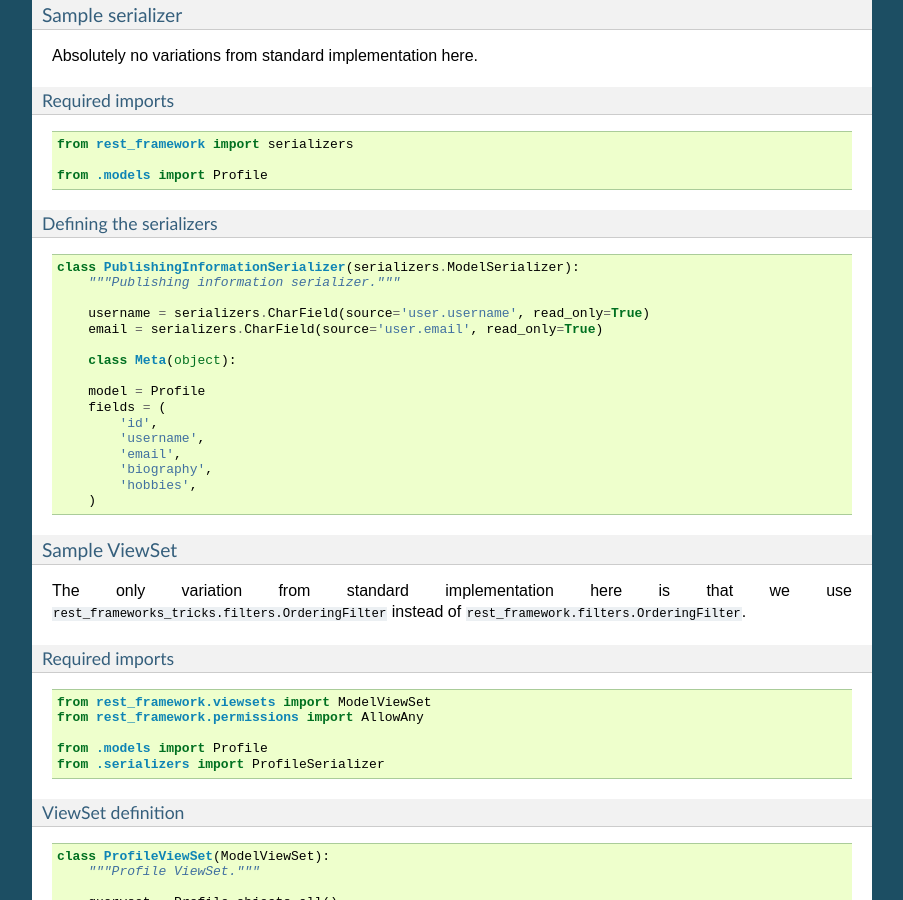
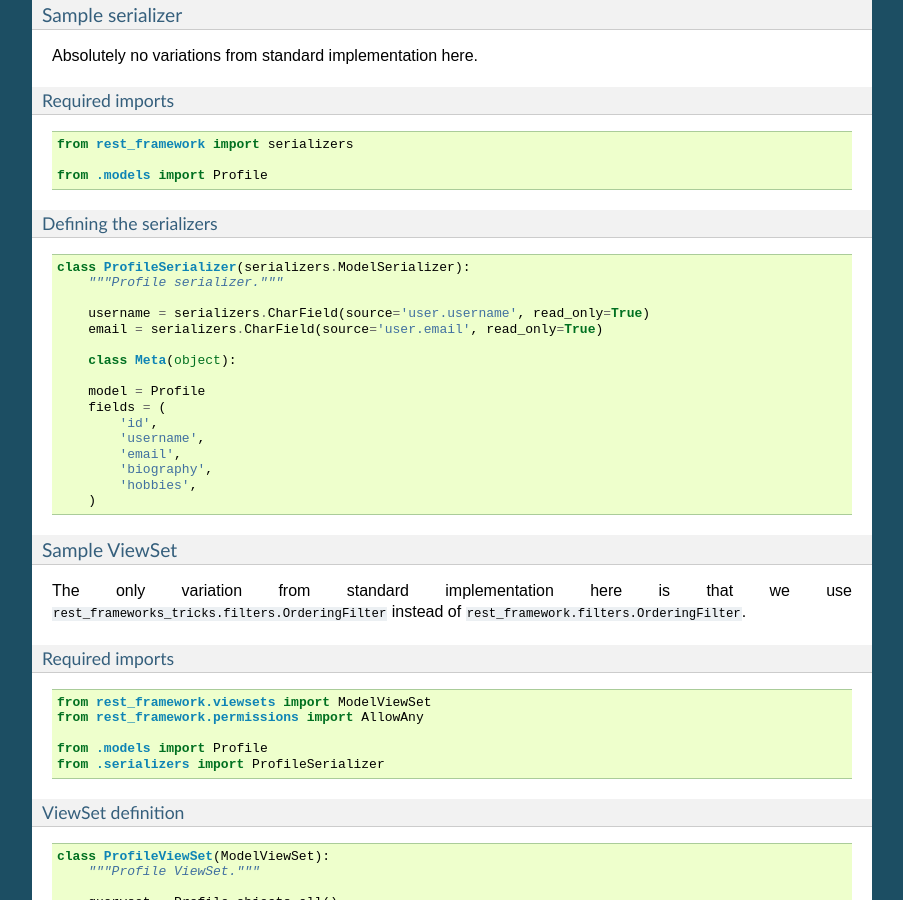
Before and after one commit to barseghyanartur/django-rest-framework-tricks, a Sphinx documentation site: the page built from docs/index.rst, in a window 1280 px wide and 900 px high, scrolled down 8609 px. Shown: the whole window, without its empty margins (198-1101 px from the left). Built offline with Sphinx 7.4.7, drawn with Linux system fonts in a browser that asks for light colours; pages that are not in the unit, such as notebooks, are missing from menus.

Commit message:
prepare 0.2.7

```diff
--- a/README.rst
+++ b/README.rst
@@ -574,8 +574,8 @@ Defining the serializers
 
 .. code-block:: python
 
-    class PublishingInformationSerializer(serializers.ModelSerializer):
-        """Publishing information serializer."""
+    class ProfileSerializer(serializers.ModelSerializer):
+        """Profile serializer."""
 
         username = serializers.CharField(source='user.username', read_only=True)
         email = serializers.CharField(source='user.email', read_only=True)
--- a/docs/index.rst
+++ b/docs/index.rst
@@ -574,8 +574,8 @@ Defining the serializers
 
 .. code-block:: python
 
-    class PublishingInformationSerializer(serializers.ModelSerializer):
-        """Publishing information serializer."""
+    class ProfileSerializer(serializers.ModelSerializer):
+        """Profile serializer."""
 
         username = serializers.CharField(source='user.username', read_only=True)
         email = serializers.CharField(source='user.email', read_only=True)
```
